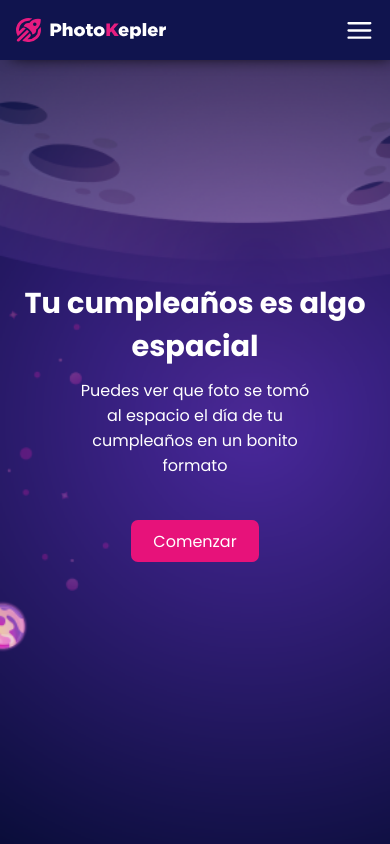
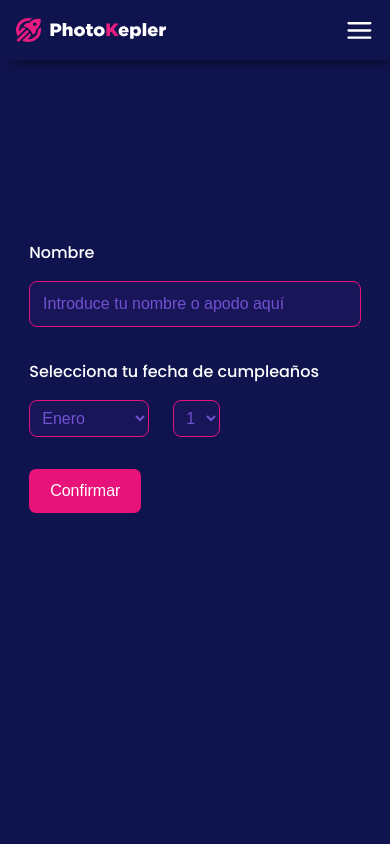
Before and after one commit to rafeldev/photokepler, a React (Create React App) app: page / in a window 390 px wide. Shown: the top 844 px of the page. Built offline with nearby package versions, Linux system fonts and the light colour scheme; no server answers.

Commit message:
Se añadio componente formulario, se terminaron estilos y mobile tambien

```diff
--- a/src/components/Button/ButtonStyles.js
+++ b/src/components/Button/ButtonStyles.js
@@ -19,6 +19,7 @@ export const ButtonStyle = styled.div`
         : "2px solid var(--main-color)"};
     color: ${(props) => (props.outline ? "var(--main-color)" : "var(--white)")};
     transition: 1s;
+    cursor: pointer;
     :hover {
       background-color: ${(props) =>
         props.outline ? "var(--input-color)" : "var(--input-color)"};
--- /dev/null
+++ b/src/components/Formulario/Formulario.css
@@ -0,0 +1,16 @@
+.formulario__info {
+  width: 60%;
+  display: flex;
+  flex-direction: column;
+  align-items: center;
+  padding: 15rem 0;
+  height: 100%;
+  background-image: url(../../assets/image/formularios-imagenes.png);
+  background-size: cover;
+}
+
+@media only screen and (max-width: 893px) {
+  .formulario__info {
+    display: none;
+  }
+}
--- /dev/null
+++ b/src/components/Formulario/Formulario.jsx
@@ -0,0 +1,65 @@
+import { FormularioStyles } from "./FormularioStyles";
+
+export function Formulario() {
+  return (
+    <FormularioStyles>
+      <section className="  fomulario-container">
+        <div className="formulario__info">
+          <div className="formulario__info-text">
+            <h2 className="formulario__title">Bienvenido a PhotoKepler</h2>
+            {/* <p>
+              PhotoKepler te sirve para ver que foto se tomó al espacio el día
+              de tu cumpleaños, para verlas en un formato divertido y que puedes
+              compartir con amigos.
+            </p> */}
+            <p>
+              Lorem ipsum dolor sit amet consectetur adipisicing elit. Dolores,
+              voluptatem voluptatibus? Ad sequi, corporis quaerat ipsum at.
+              Consequuntur placeat autem excepturi commodi fuga quas adipisci
+              dolorum rerum.
+            </p>
+            <ul>
+              <li>Tu información NO se guarda ni se comparte</li>
+              <li>Es una web segura</li>
+              <li>
+                Las fotos son sacadas directamente de la galeria de la API NASA
+                official
+              </li>
+            </ul>
+          </div>
+        </div>
+        <form action="" className="formulario__form">
+          <div className="formulario__form-grup">
+            <label htmlFor="">Nombre</label>
+            <input type="text" placeholder="Introduce tu nombre o apodo aquí" />
+          </div>
+          <div className="formulario__form-grup">
+            <label htmlFor="">Selecciona tu fecha de cumpleaños</label>
+            {/* <input type="month" name="mesnacimiento"></input> */}
+            <div className="formulario__selects">
+              <select name="" id="">
+                <option value="">Enero</option>
+                <option value="">Febrero</option>
+                <option value="">Marzo</option>
+                <option value="">Abril</option>
+                <option value="">Mayo</option>
+                <option value="">Junio</option>
+                <option value="">Julio</option>
+                <option value="">Agosto</option>
+                <option value="">Septiembre</option>
+                <option value="">Octubre</option>
+                <option value="">Noviembre</option>
+                <option value="">Diciembre</option>
+              </select>
+              <select name="" id="">
+                <option value="">1</option>
+                <option value="">1</option>
+              </select>
+            </div>
+            <button type="submit">Confirmar</button>
+          </div>
+        </form>
+      </section>
+    </FormularioStyles>
+  );
+}
--- /dev/null
+++ b/src/components/Formulario/FormularioStyles.js
@@ -0,0 +1,108 @@
+import styled from "styled-components";
+import "./Formulario.css";
+
+export const FormularioStyles = styled.section`
+  background-color: var(--secun-color);
+  .fomulario-container {
+    display: flex;
+    height: 100vh;
+  }
+  .formulario__info-text {
+    max-width: 35rem;
+    .formulario__title {
+      margin-bottom: 1.5rem;
+      font-size: var(--h1-font-size);
+    }
+    p {
+      margin-bottom: 2rem;
+    }
+    li {
+      list-style: initial;
+      margin-left: 1.5rem;
+    }
+  }
+  .formulario__form {
+    background-color: var(--tercer-color);
+    width: 50%;
+    padding: 15rem 0;
+    display: flex;
+
+    flex-direction: column;
+    align-items: center;
+    label {
+      font-weight: 500;
+    }
+    .formulario__form-grup {
+      display: flex;
+      flex-direction: column;
+      margin-bottom: 2rem;
+      width: 70%;
+    }
+    input {
+      max-width: 35rem;
+      font-size: 1rem;
+      padding: 0.8rem;
+      color: var(--grey);
+      background: var(--input-color-2);
+      outline: none;
+      border: none;
+      border-radius: 8px;
+      margin-top: 1rem;
+      border: 1px solid var(--main-color);
+      ::placeholder {
+        color: var(--font-color-1);
+      }
+    }
+    .formulario__selects {
+      width: 50%;
+      display: flex;
+      margin-bottom: 2rem;
+    }
+    select {
+      /* width: 100%; */
+      margin-right: 1.5rem;
+      font-size: 1rem;
+      padding: 0.5rem;
+      color: var(--font-color-1);
+      background: var(--input-color-2);
+      outline: none;
+      border: none;
+      border-radius: 8px;
+      margin-top: 1rem;
+      border: 1px solid var(--main-color);
+      option {
+        background: var(--main-color);
+        color: var(--white);
+      }
+    }
+    button[type="submit"] {
+      background-color: var(--main-color);
+      color: var(--white);
+      font-size: 1rem;
+      max-width: 7rem;
+      outline: none;
+      border: none;
+      padding: 0.7rem 1rem;
+      border-radius: 7px;
+      cursor: pointer;
+      transition: 1s;
+      border: 2px solid var(--main-color);
+      :hover {
+        border: 2px solid var(--white);
+        background-color: var(--input-color);
+        color: var(--white);
+      }
+    }
+  }
+  @media only screen and (max-width: 893px) {
+    .fomulario-container {
+      justify-content: center;
+    }
+    .formulario__form {
+      width: 100%;
+      .formulario__form-grup {
+        width: 85%;
+      }
+    }
+  }
+`;
--- a/src/containers/Home.jsx
+++ b/src/containers/Home.jsx
@@ -1,28 +1,29 @@
 import { useEffect } from "react";
-import { useDispatch, useSelector } from 'react-redux'
+import { useDispatch, useSelector } from "react-redux";
 import { Hero } from "../components/Hero/Hero";
 import { PhotoDaySection } from "../components/PhotoDaySection/PhotoDaySection";
 import { InfoNasaSection } from "../components/InfoNasaSection/InfoNasaSection";
+import { Formulario } from "../components/Formulario/Formulario";
 
 //Services
-import {getPhotoOfDay} from '../services'
+import { getPhotoOfDay } from "../services";
 
 export function Home() {
-  const dispatch = useDispatch()
-  const photoOfDay = useSelector(state => state.photoOfDay)
+  const dispatch = useDispatch();
+  const photoOfDay = useSelector((state) => state.photoOfDay);
 
   // console.log(photoOfDay,'AQUIIIIIII')
 
   useEffect(() => {
-    dispatch(getPhotoOfDay())
-  }, [dispatch])
+    dispatch(getPhotoOfDay());
+  }, [dispatch]);
 
   return (
-
     <>
-      <Hero />
+      {/* <Hero />
       <PhotoDaySection photoOfDay={photoOfDay} />
-      <InfoNasaSection />
+      <InfoNasaSection /> */}
+      <Formulario />
     </>
   );
 }
--- a/src/styles/GlobalStyles.css
+++ b/src/styles/GlobalStyles.css
@@ -11,6 +11,7 @@
   --secun-color: #080a2e;
   --tercer-color: #10144e;
   --input-color: #3a187f;
+  --input-color-2: rgba(58, 24, 127, 0.22);
   --font-color-1: #7152d0;
   --grey: #c9c5c8;
   --grey-font: #aaaaaa;
```
